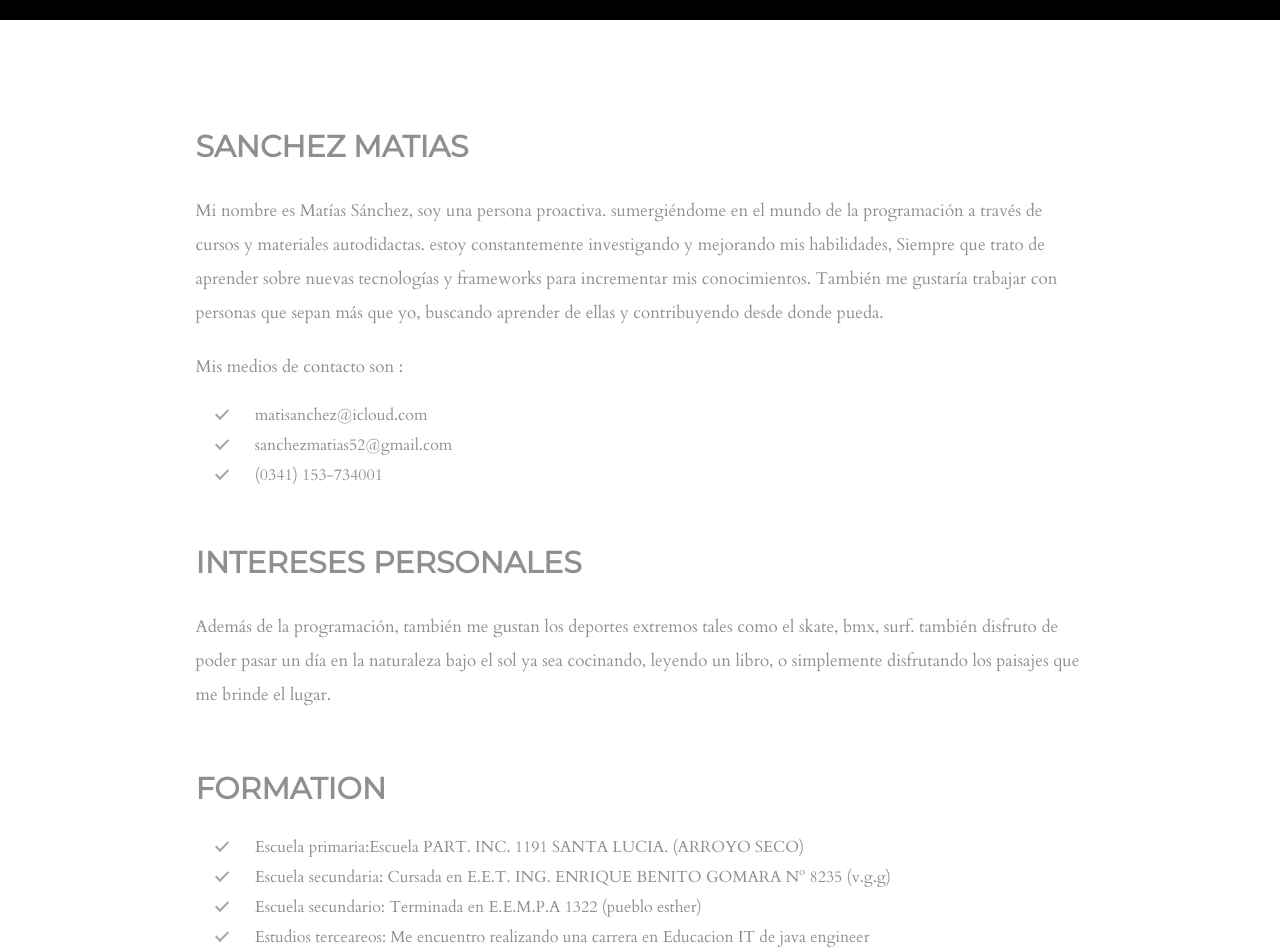
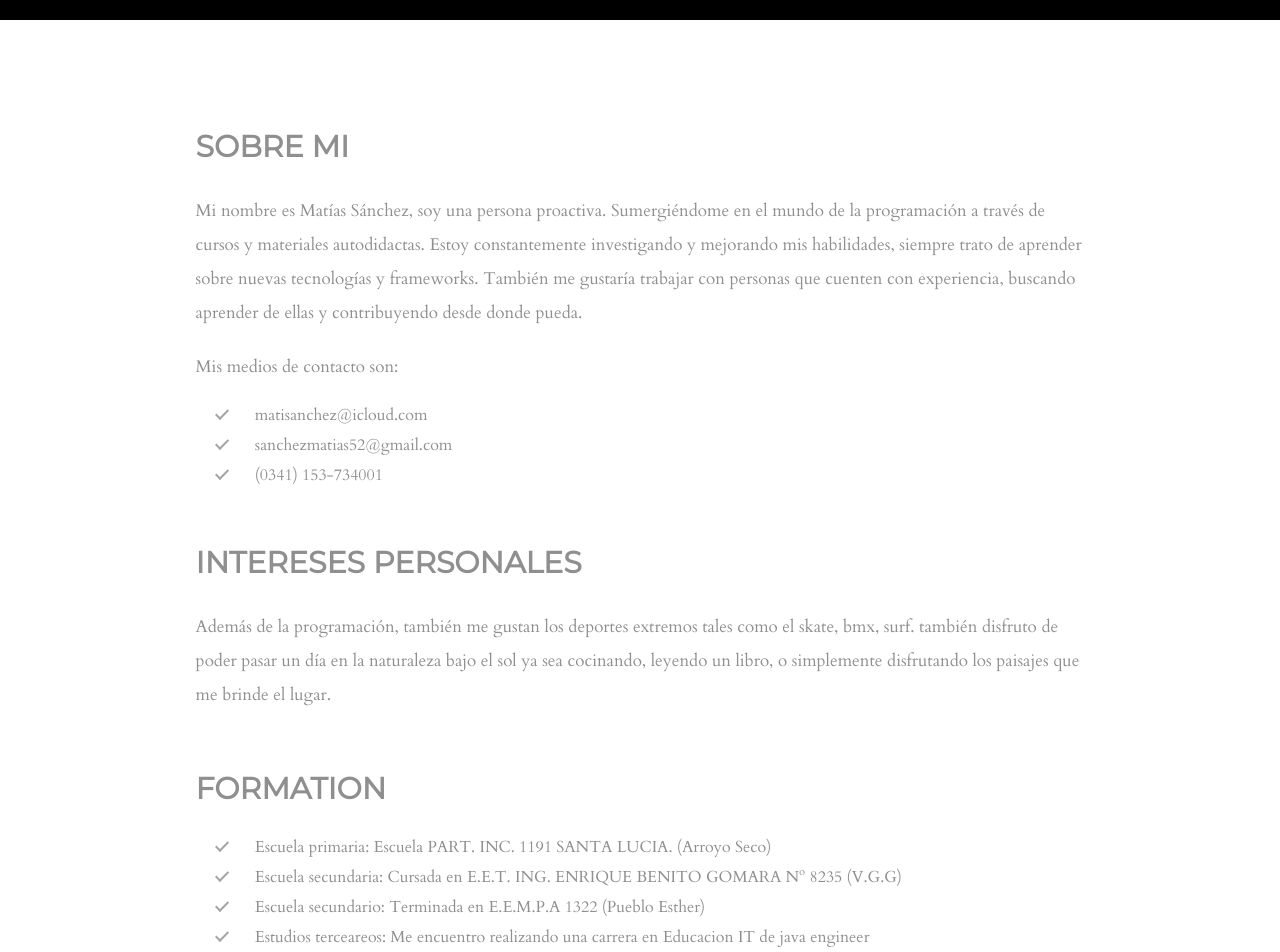
Before and after one commit to SanchezMatias/SanchezMatias, a plain HTML site: page index.html in a window 1280 px wide. Shown: the part 480-1432 px from the top of the page. Drawn offline with nearby package versions, Linux system fonts and the light colour scheme.

Commit message:
Update index.html

```diff
--- a/index.html
+++ b/index.html
@@ -8,7 +8,7 @@
 
     <link rel="stylesheet" href="css/style.css">
     <link href='https://fonts.googleapis.com/css?family=Montserrat|Cardo' rel='stylesheet' type='text/css'>
-    <link href='css/style.css' rel='stylesheet' type='text/css'>
+    <link href='css/style.css'='stylesheet' type='text/css'>
 
 
 </head>
@@ -32,7 +32,7 @@
                 <ul class="list">
                     <li><a href=".sec01">Sobre mi</a></li>
                     <li><a href=".sec02">Intereses</a></li>
-                    <li><a href=".sec03">Formacion</a></li>
+                    <li><a href=".sec03">Formación</a></li>
                     <li><a href=".sec04">Skills</a></li>
                 </ul>
             </nav>
@@ -44,7 +44,7 @@
 
     <div class="hero">
         <div class="my-name">
-            <h1><span>Sanchez Matias</span><br>CV</h1>
+            <h1><span>Sánchez Matías</span><br>CV</h1>
 
             <div class="mouse">
                 <span></span>
@@ -54,14 +54,14 @@
     </div>
 
     <div class="row content">
-        <h1 class="sec01">Sanchez Matias</h1>
+        <h1 class="sec01">Sobre mi</h1>
         <p>
-            Mi nombre es Matías Sánchez, soy una persona proactiva. sumergiéndome en el mundo de la programación a través de cursos y materiales autodidactas. estoy constantemente investigando y mejorando mis habilidades, Siempre que trato de aprender sobre nuevas
-            tecnologías y frameworks para incrementar mis conocimientos. También me gustaría trabajar con personas que sepan más que yo, buscando aprender de ellas y contribuyendo desde donde pueda.
+            Mi nombre es Matías Sánchez, soy una persona proactiva. Sumergiéndome en el mundo de la programación a través de cursos y materiales autodidactas. Estoy constantemente investigando y mejorando mis habilidades, siempre trato de aprender sobre nuevas
+            tecnologías y frameworks. También me gustaría trabajar con personas que cuenten con experiencia, buscando aprender de ellas y contribuyendo desde donde pueda.
 
 
         </p>
-        <p> Mis medios de contacto son :
+        <p> Mis medios de contacto son:
             <ul class="point">
                 <li>
                     matisanchez@icloud.com
@@ -88,9 +88,9 @@
         </p>
         <h1 class="sec03">Formation</h1>
         <ul class="point">
-            <li>Escuela primaria:Escuela PART. INC. 1191 SANTA LUCIA. (ARROYO SECO) </li>
-            <li>Escuela secundaria: Cursada en E.E.T. ING. ENRIQUE BENITO GOMARA Nº 8235 (v.g.g)</li>
-            <li>Escuela secundario: Terminada en E.E.M.P.A 1322 (pueblo esther)</li>
+            <li>Escuela primaria: Escuela PART. INC. 1191 SANTA LUCIA. (Arroyo Seco) </li>
+            <li>Escuela secundaria: Cursada en E.E.T. ING. ENRIQUE BENITO GOMARA Nº 8235 (V.G.G)</li>
+            <li>Escuela secundario: Terminada en E.E.M.P.A 1322 (Pueblo Esther)</li>
             <li>Estudios terceareos: Me encuentro realizando una carrera en Educacion IT de java engineer</li>
         </ul>
 
```
